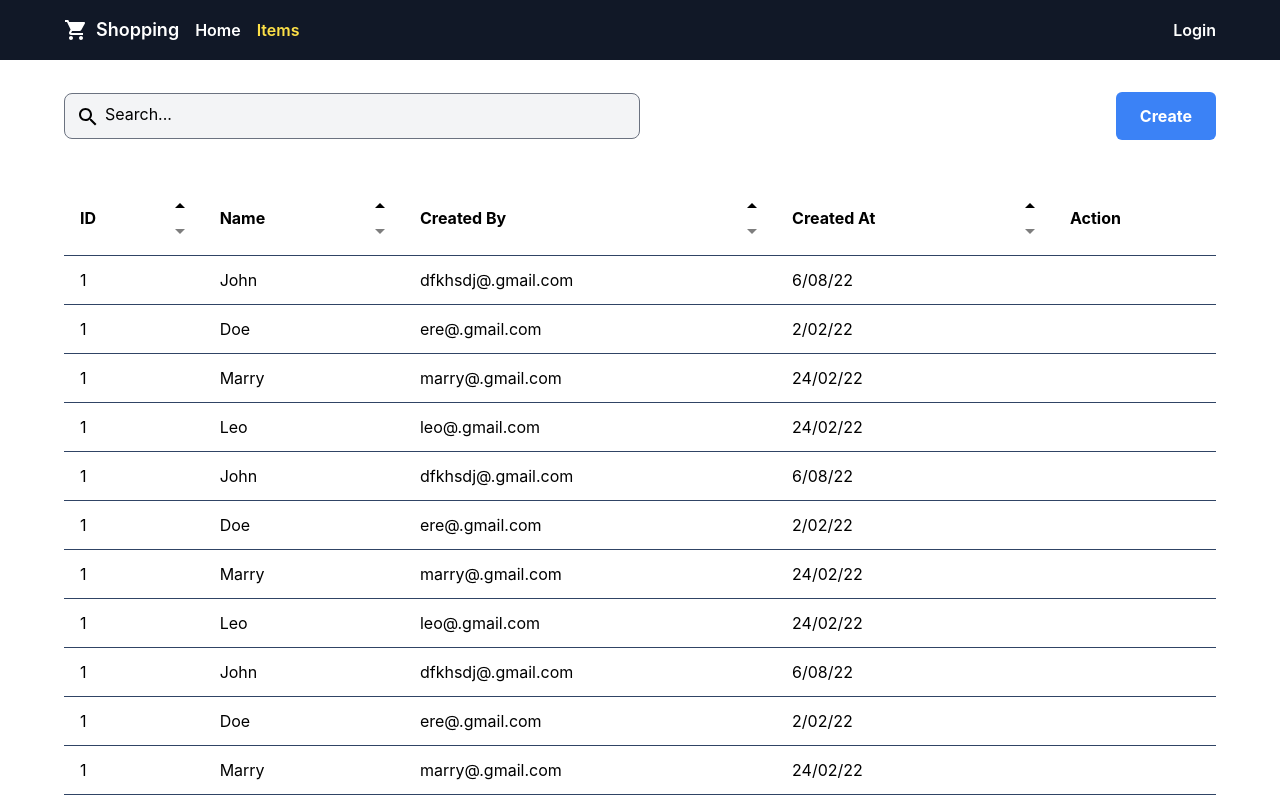
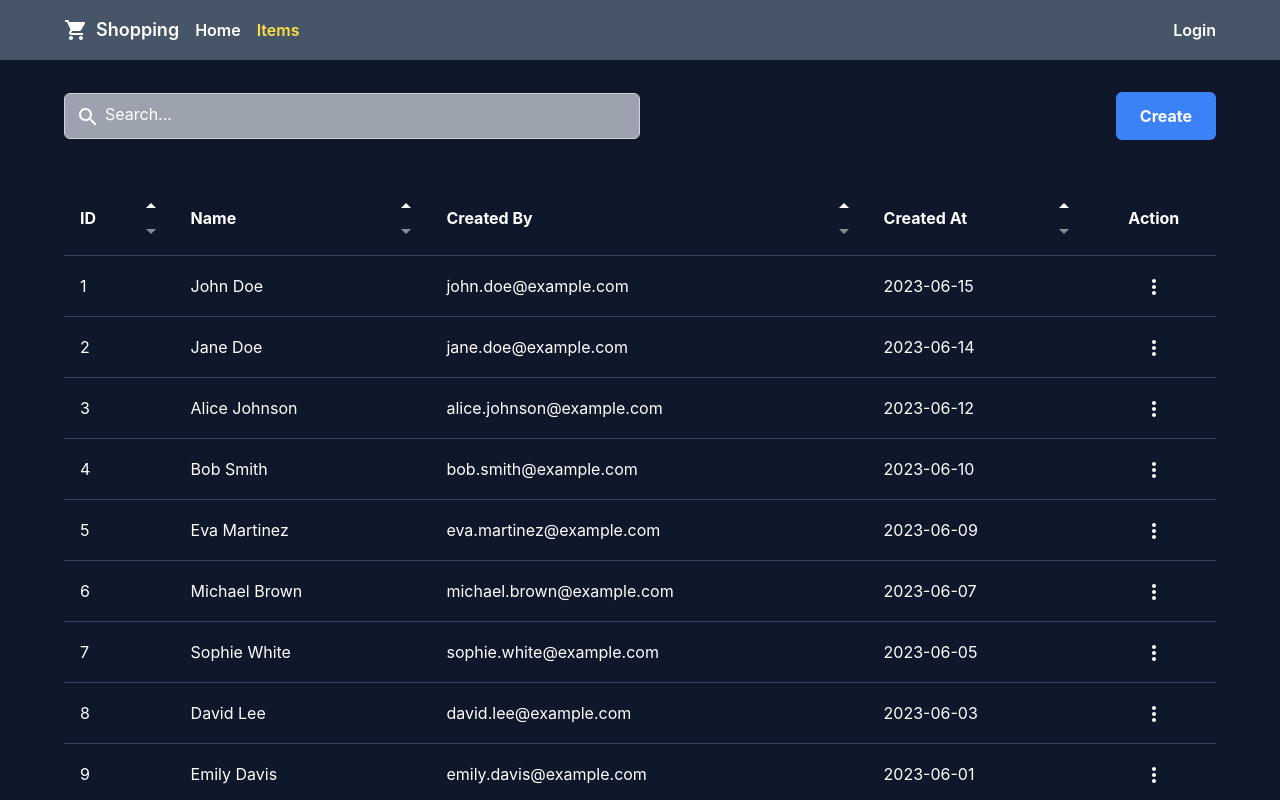
Before and after one commit to Farhad16/mern-items-frontend, a React (Create React App) app: page /items in a window 1280 px wide. Shown: the top 800 px of the page. Built offline with nearby package versions, Linux system fonts and the light colour scheme.

Commit message:
Add edit and delete ui and initial function

```diff
--- a/src/components/Footer.tsx
+++ b/src/components/Footer.tsx
@@ -10,7 +10,7 @@ const pages = [
 
 const Footer = () => {
   return (
-    <footer className="bg-gray-900 py-4 text-white sm:px-16 px-6 flex sm:flex-row flex-col items-center">
+    <footer className="bg-slate-600 py-4 text-white sm:px-16 px-6 flex sm:flex-row flex-col items-center">
       <div className="flex flex-row items-center gap-3 sm:gap-4 flex-1">
         <div className="flex items-center">
           <ShoppingCart fontSize="large" />
--- a/src/components/Layout.tsx
+++ b/src/components/Layout.tsx
@@ -4,7 +4,7 @@ import Footer from "./Footer";
 
 const Layout = () => {
   return (
-    <div className="flex min-h-screen flex-col bg-white">
+    <div className="flex min-h-screen flex-col bg-[#0f172a]">
       <Navbar />
       <div className="flex items-center justify-center flex-grow sm:px-16 px-6">
         <Outlet />
--- a/src/components/Navbar.tsx
+++ b/src/components/Navbar.tsx
@@ -46,7 +46,7 @@ const Navbar = () => {
   };
 
   return (
-    <nav className="bg-gray-900 py-4 sm:px-16 px-6">
+    <nav className="bg-slate-600 py-4 sm:px-16 px-6">
       <div className="container mx-auto flex justify-between items-center">
         <Box sx={{ flexGrow: 1 }} className="md:hidden flex">
           <IconButton
--- a/src/components/items/DataTable.tsx
+++ b/src/components/items/DataTable.tsx
@@ -17,36 +17,27 @@ const DataTable: React.FC<TableProps> = ({ data, columns }) => {
       },
       useSortBy
     );
-
   return (
     <div className="w-full overflow-x-auto mt-6">
       <table
         {...getTableProps()}
-        className="w-full rounded-xl text-black font-normal"
+        className="w-full bg-[#0f172a] rounded-xl text-white font-normal"
       >
         <thead>
-          {headerGroups.map((headerGroup: any, groupIndex: number) => (
-            <tr
-              {...headerGroup.getHeaderGroupProps()}
-              className="table-row"
-              key={groupIndex}
-            >
+          {headerGroups.map((headerGroup: any) => (
+            <tr {...headerGroup.getHeaderGroupProps()} className="table-row ">
               {headerGroup.headers.map((column: any, colIndex: number) => (
                 <th
-                  {...column.getHeaderProps(
-                    column.getSortByToggleProps({
-                      onClick: (e: React.MouseEvent) => {
-                        // If it's the last column, prevent sorting
-                        if (colIndex === headerGroup.headers.length - 1) {
-                          e.stopPropagation();
-                        }
-                      },
-                    })
-                  )}
+                  {...column.getHeaderProps(column.getSortByToggleProps())}
                   className="table-header text-left p-3 pl-4"
-                  key={colIndex}
                 >
-                  <div className="flex justify-between items-center">
+                  <div
+                    className={`${
+                      colIndex === headerGroup.headers.length - 1
+                        ? "flex items-center justify-center"
+                        : "flex items-center justify-between"
+                    }`}
+                  >
                     <span>{column.render("Header")}</span>
                     {colIndex !== headerGroup.headers.length - 1 && (
                       <div className="block w-6">
@@ -63,25 +54,21 @@ const DataTable: React.FC<TableProps> = ({ data, columns }) => {
                       </div>
                     )}
                   </div>
+                  <div>{column.canFilter ? column.render("Filter") : null}</div>
                 </th>
               ))}
             </tr>
           ))}
         </thead>
         <tbody {...getTableBodyProps()} className="table-body">
-          {rows.map((row: any, rowIndex: number) => {
+          {rows.map((row: any) => {
             prepareRow(row);
             return (
-              <tr
-                {...row.getRowProps()}
-                className="table-row text-left"
-                key={rowIndex}
-              >
-                {row.cells.map((cell: any, cellIndex: number) => (
+              <tr {...row.getRowProps()} className="table-row text-left ">
+                {row.cells.map((cell: any) => (
                   <td
                     {...cell.getCellProps()}
                     className="table-cell p-3 pl-4 border-t border-[#304465]"
-                    key={cellIndex}
                   >
                     {cell.render("Cell")}
                   </td>
--- /dev/null
+++ b/src/components/items/ReusableModal.tsx
@@ -0,0 +1,53 @@
+// ReusableModal.js
+import React from "react";
+import { Modal, Button, IconButton, Typography } from "@mui/material";
+import CloseIcon from "@mui/icons-material/Close";
+
+const ReusableModal = ({
+  title,
+  content,
+  open,
+  onClose,
+  onSuccess,
+  btnText,
+}: {
+  title: string;
+  content: React.ReactNode;
+  open: boolean;
+  onClose: () => void;
+  onSuccess: () => void;
+  btnText: string;
+}) => {
+  return (
+    <Modal
+      open={open}
+      onClose={onClose}
+      BackdropProps={{ style: { backgroundColor: "rgba(0, 0, 0, 0.5)" } }}
+    >
+      <div className="absolute top-1/2 left-1/2 transform -translate-x-1/2 -translate-y-1/2 w-80 bg-white shadow-md p-4 rounded-lg flex flex-col min-w-[400px] gap-6">
+        <div className="flex justify-between items-center pb-2 mb-2">
+          <Typography variant="h6">{title}</Typography>
+          <IconButton onClick={onClose}>
+            <CloseIcon />
+          </IconButton>
+        </div>
+        <div className="mb-4">{content}</div>
+        <div className="flex gap-4 items-center justify-end mt-4">
+          <Button
+            onClick={onClose}
+            variant="outlined"
+            color="inherit"
+            className="mr-2"
+          >
+            Cancel
+          </Button>
+          <Button onClick={onSuccess} variant="contained" color="primary">
+            {btnText}
+          </Button>
+        </div>
+      </div>
+    </Modal>
+  );
+};
+
+export default ReusableModal;
--- /dev/null
+++ b/src/components/items/TableActions.tsx
@@ -0,0 +1,106 @@
+// TableActions.js
+import MoreVertIcon from "@mui/icons-material/MoreVert";
+import { Menu, MenuItem, Typography } from "@mui/material";
+import React, { useState } from "react";
+import ReusableModal from "./ReusableModal";
+
+const TableActions = ({ row }: any) => {
+  const [anchorEl, setAnchorEl] = React.useState<HTMLButtonElement | null>(
+    null
+  );
+
+  const [deleteModalOpen, setDeleteModalOpen] = useState(false);
+  const [editModalOpen, setEditModalOpen] = useState(false);
+  const [editedName, setEditedName] = useState(row.name);
+
+  const handleClick = (event: React.MouseEvent<HTMLButtonElement>) => {
+    setAnchorEl(event.currentTarget);
+  };
+
+  const handleClose = () => {
+    setAnchorEl(null);
+  };
+
+  const handleDeleteClick = () => {
+    setDeleteModalOpen(true);
+    handleClose();
+  };
+
+  const handleEditClick = () => {
+    setEditModalOpen(true);
+    handleClose();
+  };
+
+  const handleDeleteConfirm = () => {
+    // Add your delete logic here
+    setDeleteModalOpen(false);
+  };
+
+  const handleEditConfirm = () => {
+    // Add your edit logic here with the editedName
+    setEditModalOpen(false);
+  };
+
+  return (
+    <>
+      <button
+        onClick={handleClick}
+        className="w-9 h-9 rounded-full hover:bg-slate-700 transition duration-300 ease-in-out"
+      >
+        <MoreVertIcon style={{ color: "#FFFFFF" }} />
+      </button>
+
+      <Menu
+        id="basic-menu"
+        anchorEl={anchorEl}
+        open={Boolean(anchorEl)}
+        onClose={handleClose}
+        MenuListProps={{
+          "aria-labelledby": "basic-button",
+        }}
+      >
+        <MenuItem onClick={handleEditClick}>Edit</MenuItem>
+        <MenuItem onClick={handleDeleteClick} sx={{ color: "red" }}>
+          Delete
+        </MenuItem>
+      </Menu>
+
+      <ReusableModal
+        title="Delete"
+        content={<Typography>Do you want to delete?</Typography>}
+        open={deleteModalOpen}
+        onClose={() => setDeleteModalOpen(false)}
+        onSuccess={handleDeleteConfirm}
+        btnText="Delete"
+      />
+
+      {/* Edit Modal */}
+      <ReusableModal
+        title="Edit"
+        content={
+          <>
+            <label
+              htmlFor="name"
+              className="block text-sm font-medium text-gray-700"
+            >
+              Name
+            </label>
+            <input
+              type="text"
+              id="name"
+              value={editedName}
+              onChange={(e) => setEditedName(e.target.value)}
+              className="mt-2 w-full px-4 py-3 border rounded-md border-gray-300 focus:outline-none focus:ring-1 focus:border-blue-300"
+            />
+          </>
+        }
+        open={editModalOpen}
+        onClose={() => setEditModalOpen(false)}
+        onSuccess={handleEditConfirm}
+        btnText="Edit"
+      />
+    </>
+  );
+};
+
+export default TableActions;
--- /dev/null
+++ b/src/components/items/dummy.data.tsx
@@ -0,0 +1,128 @@
+import TableActions from "./TableActions";
+
+export const data = [
+  {
+    id: 1,
+    name: "John Doe",
+    created_by: "john.doe@example.com",
+    created_at: "2023-06-15",
+  },
+  {
+    id: 2,
+    name: "Jane Doe",
+    created_by: "jane.doe@example.com",
+    status: "inactive",
+    created_at: "2023-06-14",
+  },
+  {
+    id: 3,
+    name: "Alice Johnson",
+    created_by: "alice.johnson@example.com",
+    created_at: "2023-06-12",
+  },
+  {
+    id: 4,
+    name: "Bob Smith",
+    created_by: "bob.smith@example.com",
+    created_at: "2023-06-10",
+  },
+  {
+    id: 5,
+    name: "Eva Martinez",
+    created_by: "eva.martinez@example.com",
+    created_at: "2023-06-09",
+  },
+  {
+    id: 6,
+    name: "Michael Brown",
+    created_by: "michael.brown@example.com",
+    created_at: "2023-06-07",
+  },
+  {
+    id: 7,
+    name: "Sophie White",
+    created_by: "sophie.white@example.com",
+    created_at: "2023-06-05",
+  },
+  {
+    id: 8,
+    name: "David Lee",
+    created_by: "david.lee@example.com",
+    created_at: "2023-06-03",
+  },
+  {
+    id: 9,
+    name: "Emily Davis",
+    created_by: "emily.davis@example.com",
+    created_at: "2023-06-01",
+  },
+  {
+    id: 10,
+    name: "Richard Taylor",
+    created_by: "richard.taylor@example.com",
+    created_at: "2023-05-30",
+  },
+  {
+    id: 11,
+    name: "Olivia Hernandez",
+    created_by: "olivia.hernandez@example.com",
+    created_at: "2023-05-28",
+  },
+  {
+    id: 12,
+    name: "Daniel Wilson",
+    created_by: "daniel.wilson@example.com",
+    created_at: "2023-05-26",
+  },
+];
+
+export const columnData = [
+  {
+    id: "id",
+    Header: "ID",
+    accessor: "id",
+    Cell: ({ value }: any) => {
+      return <div className="flex items-center text-left gap-3">{value}</div>;
+    },
+    width: 350,
+  },
+  {
+    id: "name",
+    Header: "Name",
+    accessor: "name",
+    Cell: ({ value }: any) => {
+      return <div className="flex items-center text-left gap-3">{value}</div>;
+    },
+    width: 250,
+  },
+  {
+    id: "created_by",
+    Header: "Created By",
+    accessor: "created_by",
+    Cell: ({ value }: any) => {
+      return <span className="">{value}</span>;
+    },
+    width: 200,
+  },
+  {
+    id: "created_at",
+    Header: "Created At",
+    accessor: "created_at",
+    Cell: ({ value }: any) => {
+      return <span className="">{value}</span>;
+    },
+    width: 200,
+  },
+  {
+    id: "action",
+    Header: "Action",
+    Cell: ({ row }: any) => {
+      return (
+        <div className="text-center">
+          <TableActions row={row} />
+        </div>
+      );
+    },
+    width: 100,
+  },
+];
--- a/src/components/items/index.tsx
+++ b/src/components/items/index.tsx
@@ -1,7 +1,7 @@
 import { useMemo, useState } from "react";
 import DataTable from "./DataTable";
-import { columnData, data } from "../../utils/static.data";
 import SearchIcon from "@mui/icons-material/Search";
+import { columnData, data } from "./dummy.data";
 
 function Items() {
   const [searchKey, setSearchKey] = useState("");
@@ -34,10 +34,10 @@ function Items() {
           <input
             type="text"
             onChange={handleChange}
-            className="bg-gray-100 focus:outline-none px-3 pt-2 pb-3 rounded-lg pl-10 w-full border text-black border-gray-500 placeholder:text-black"
+            className="pt-2 pb-3 p-10 bg-gray-400 pl-10 text-white placeholder:text-white w-full px-4 py-3 border rounded-md border-gray-300 focus:outline-none focus:ring-1 focus:border-blue-300"
             placeholder="Search..."
           />
-          <SearchIcon className="absolute top-3 left-3 text-black" />
+          <SearchIcon className="absolute top-3 left-3 text-white" />
         </div>
         <button
           type="submit"
@@ -50,7 +50,7 @@ function Items() {
       {filterData.length > 0 ? (
         <DataTable data={filterData} columns={columns} />
       ) : (
-        <p className="text-lg text-black">No results found</p>
+        <p className="text-lg text-white">No results found</p>
       )}
     </div>
   );
--- a/src/utils/static.data.tsx
+++ /dev/null
@@ -1,141 +0,0 @@
-export const data = [
-  {
-    id: 1,
-    name: "John",
-    created_by: "dfkhsdj@.gmail.com",
-    created_at: "6/08/22",
-  },
-  {
-    id: 1,
-    name: "Doe",
-    created_by: "ere@.gmail.com",
-    status: "inactive",
-    created_at: "2/02/22",
-  },
-  {
-    id: 1,
-    name: "Marry",
-    created_by: "marry@.gmail.com",
-    created_at: "24/02/22",
-  },
-  {
-    id: 1,
-    name: "Leo",
-    created_by: "leo@.gmail.com",
-    created_at: "24/02/22",
-  },
-  {
-    id: 1,
-    name: "John",
-    created_by: "dfkhsdj@.gmail.com",
-    created_at: "6/08/22",
-  },
-  {
-    id: 1,
-    name: "Doe",
-    created_by: "ere@.gmail.com",
-    created_at: "2/02/22",
-  },
-  {
-    id: 1,
-    name: "Marry",
-    created_by: "marry@.gmail.com",
-    created_at: "24/02/22",
-  },
-  {
-    id: 1,
-    name: "Leo",
-    created_by: "leo@.gmail.com",
-    created_at: "24/02/22",
-  },
-  {
-    id: 1,
-    name: "John",
-    created_by: "dfkhsdj@.gmail.com",
-    created_at: "6/08/22",
-  },
-  {
-    id: 1,
-    name: "Doe",
-    created_by: "ere@.gmail.com",
-    created_at: "2/02/22",
-  },
-  {
-    id: 1,
-    name: "Marry",
-    created_by: "marry@.gmail.com",
-    created_at: "24/02/22",
-  },
-  {
-    id: 1,
-    name: "Leo",
-    created_by: "leo@.gmail.com",
-    created_at: "24/02/22",
-  },
-  {
-    id: 1,
-    name: "John",
-    created_by: "dfkhsdj@.gmail.com",
-    created_at: "6/08/22",
-  },
-  {
-    id: 1,
-    name: "Doe",
-    created_by: "ere@.gmail.com",
-    created_at: "2/02/22",
-  },
-  {
-    id: 1,
-    name: "Marry",
-    created_by: "marry@.gmail.com",
-    created_at: "24/02/22",
-  },
-];
-
-export const columnData = [
-  {
-    id: "id",
-    Header: "ID",
-    accessor: "id",
-    Cell: ({ value }: any) => {
-      return <div className="flex items-center text-left gap-3">{value}</div>;
-    },
-    width: 350,
-  },
-  {
-    id: "name",
-    Header: "Name",
-    accessor: "name",
-    Cell: ({ value }: any) => {
-      return <div className="flex items-center text-left gap-3">{value}</div>;
-    },
-    width: 250,
-  },
-
-  {
-    id: "created_by",
-    Header: "Created By",
-    accessor: "created_by",
-    Cell: ({ value }: any) => {
-      return <span className="">{value}</span>;
-    },
-    width: 200,
-  },
-  {
-    id: "created_at",
-    Header: "Created At",
-    accessor: "created_at",
-    Cell: ({ value }: any) => {
-      return <span className="">{value}</span>;
-    },
-    width: 200,
-  },
-  {
-    id: "action",
-    Header: "Action",
-    Cell: ({ row }: any) => {
-      return <span className="">{}</span>;
-    },
-    width: 100,
-  },
-];
```
Also changed, not shown: 2 other files (tests, documents, lock files or other folders).
